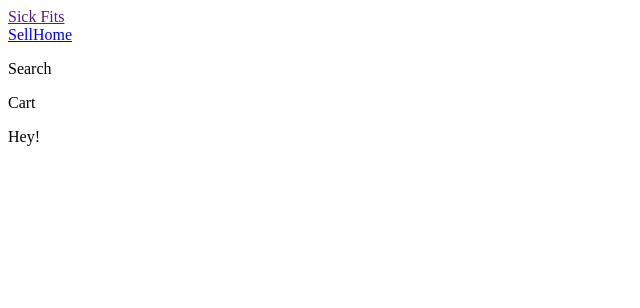
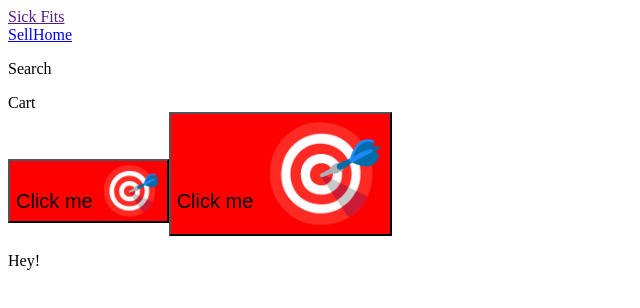
Before and after one commit to mala23/sick-fits, a Next.js app in the folder frontend/: page / in a window 1280 px wide. Shown: the top 308 px of the page, without its empty margins (0-640 px from the left). Built offline with nearby package versions, Linux system fonts and the light colour scheme.

Commit message:
add in styled component

```diff
--- a/frontend/components/Page.js
+++ b/frontend/components/Page.js
@@ -1,12 +1,27 @@
 import React, { Component } from 'react';
 import Header from '../components/Header';
 import Meta from '../components/Meta';
+import styled from 'styled-components';
+
+const MyButton = styled.button`
+  background: red;
+  font-size: 20px;
+  span {
+  font-size: ${props => props.huge ? '100px' : '50px'};
+  }
+`;
 
 class Page extends Component {
   render() {
     return (
       <div>
         <Header />
+        <MyButton>
+          Click me <span>🎯</span>
+        </MyButton>
+        <MyButton huge>
+          Click me <span>🎯</span>
+        </MyButton>
         {this.props.children}
       </div>
     )
```
